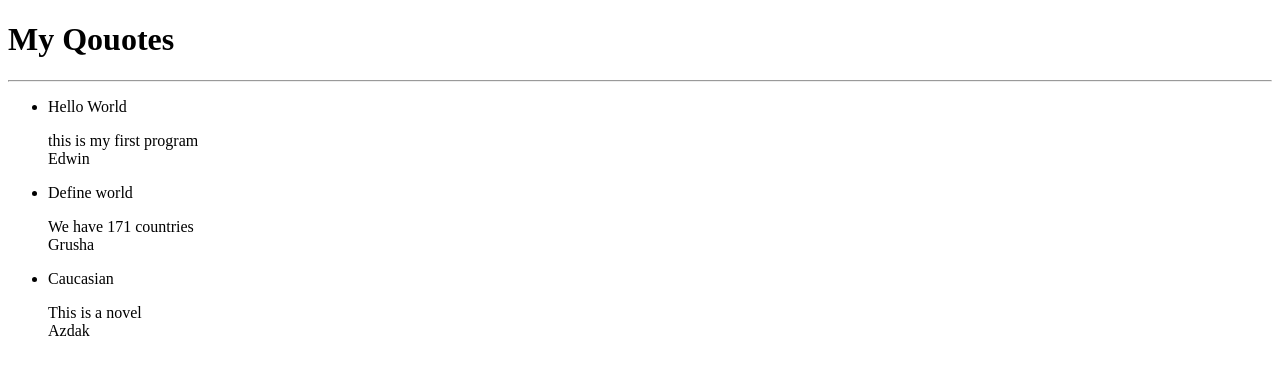
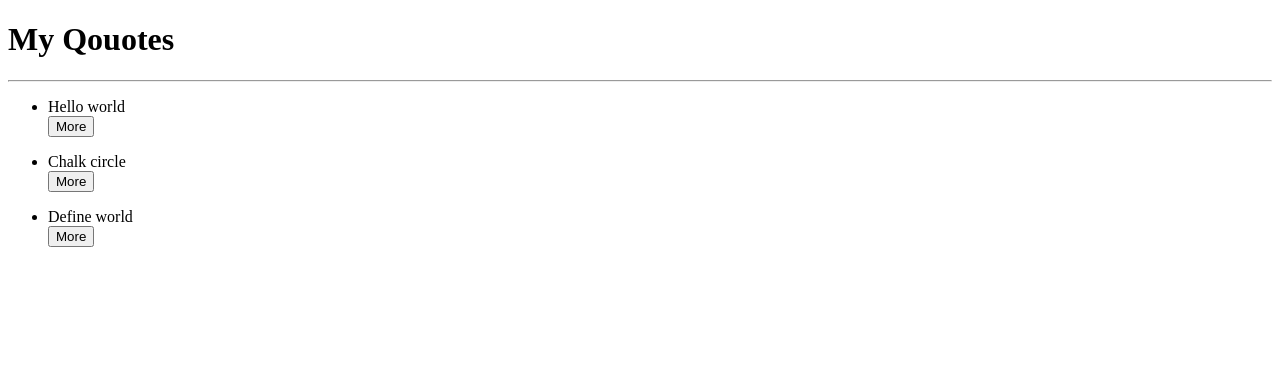
Before and after one commit to edwinkim16/Quotes-, an Angular app: page / in a window 1280 px wide. Shown: the top 374 px of the page. Built offline with nearby package versions, Linux system fonts and the light colour scheme.

Commit message:
toggling of description

```diff
--- a/src/app/quote/quote.component.html
+++ b/src/app/quote/quote.component.html
@@ -1,13 +1,15 @@
 <div class="container">
     <h1>My Qouotes</h1>
     <hr>
-    <ul *ngFor='let quotes of quotes'>
 
+    <ul *ngFor='let quotes of quotes;let i=index'>
         <li >
           {{quotes.name}} <br>
 
         </li>
-        <app-quote-detail [quote]="quotes"></app-quote-detail>
-    </ul>
+        <button (click)='toggleDetails(i)'>More</button>
+        <app-quote-detail *ngIf='quotes.showDescription'  [quote]="quotes"></app-quote-detail>
+        <div>
+
     <p></p>
 </div>
--- a/src/app/quote/quote.component.ts
+++ b/src/app/quote/quote.component.ts
@@ -8,10 +8,14 @@ import { Quotes } from '../quotes';
 })
 export class QuoteComponent implements OnInit {
   quotes:Quotes[]=[
-    {name:"Hello World", description:"this is my first program",author:"Edwin"},
-    {name:"Define world", description:"We have 171 countries",author:"Grusha"},
-    {name:"Caucasian", description:"This is a novel",author:"Azdak"}
+    new Quotes("Hello world","This is my first program","Edwin"),
+    new Quotes("Chalk circle","You who have listened to story of chalk circle","Bertolt Brecht"),
+    new Quotes("Define world","We have 195 countries","Wikipedia"),
   ];
+
+  toggleDetails(index:any){
+    this.quotes[index].showDescription = !this.quotes[index].showDescription;
+  }
 
   constructor() { }
 
--- a/src/app/quotes.ts
+++ b/src/app/quotes.ts
@@ -1,8 +1,8 @@
 export class Quotes {
 
-
+    showDescription: boolean;
   constructor(public name:string ,public description: string,public author:string
      ){
-
+        this.showDescription=false;
   }
 }
```
